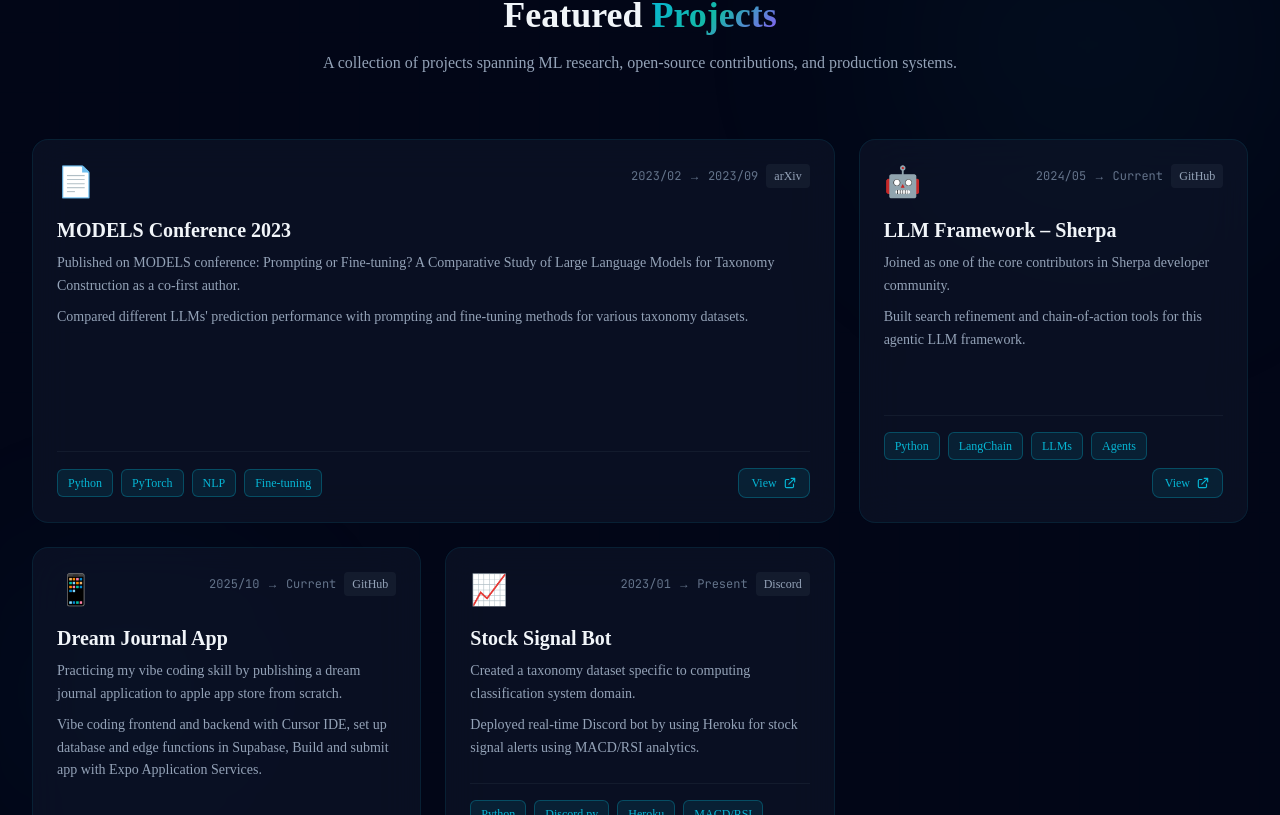
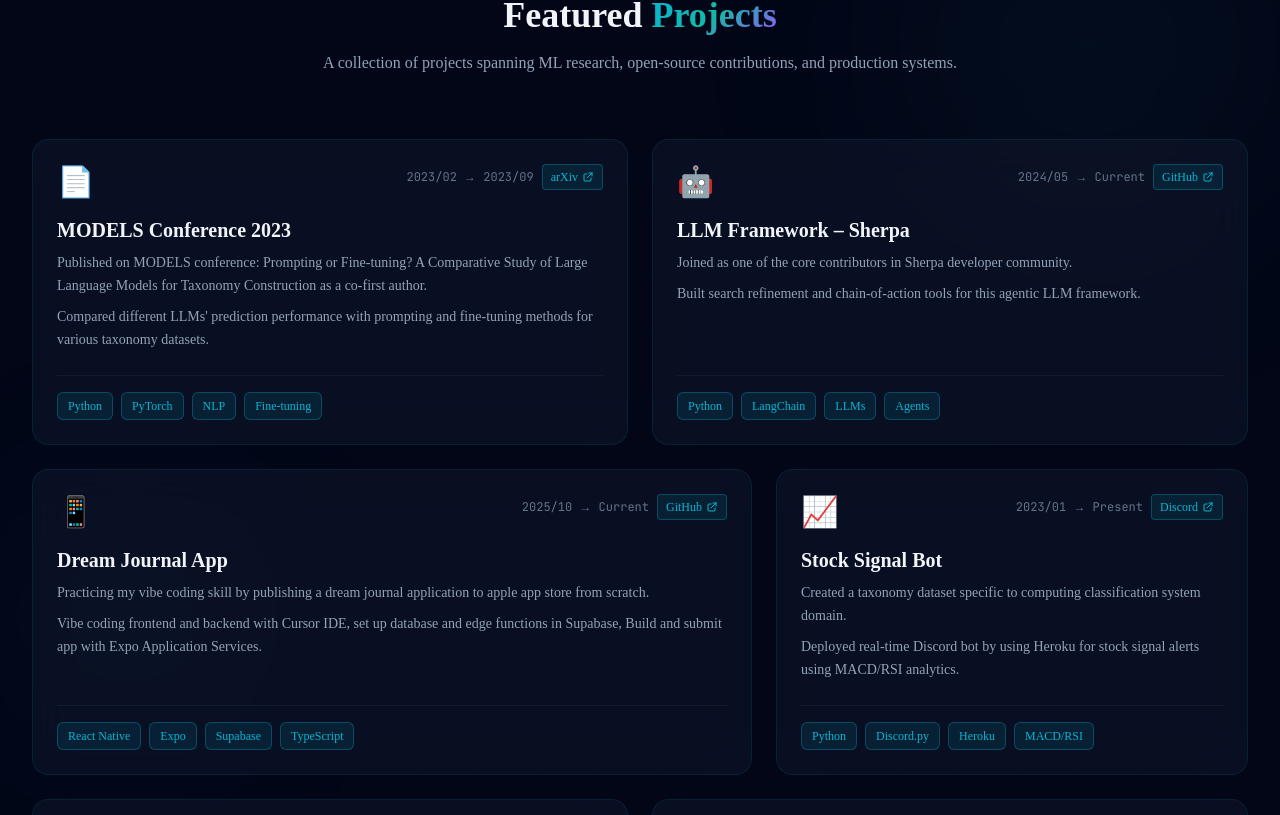
Before and after one commit to Bubbletea98/personal_website, a Next.js app: page / in a window 1280 px wide. Shown: the part 4585-5400 px from the top of the page. Built offline with nearby package versions, Linux system fonts and the light colour scheme.

Commit message:
4-column grid: MODELS+Sherpa equal, Dream Journal bigger than Stock

```diff
--- a/src/components/BentoProjects.tsx
+++ b/src/components/BentoProjects.tsx
@@ -38,18 +38,19 @@ const getProjectIcon = (name: string) => {
   return "💡";
 };
 
-// Define grid spans for bento layout
-// Priority: MODELS (large), Sherpa (tall), Dream Journal (tall), then smaller cards
+// Define grid spans for bento layout (10-column grid for precise ratios)
+// Row 1: MODELS (5) + Sherpa (5) = equal size
+// Row 2: Dream Journal (6) + Stock Signal (4) = 6:4 ratio
 const getGridSpan = (index: number): string => {
   const spans = [
-    "md:col-span-2 md:row-span-2", // 0: MODELS Conference - Large featured (2x2)
-    "md:col-span-1 md:row-span-2", // 1: Sherpa - Tall (1x2)
-    "md:col-span-1 md:row-span-2", // 2: Dream Journal - Tall (1x2)
-    "md:col-span-1 md:row-span-1", // 3: Stock Signal Bot - Small
-    "md:col-span-2 md:row-span-1", // 4: Airbnb - Wide
-    "md:col-span-1 md:row-span-1", // 5: Jamscript - Small
-    "md:col-span-1 md:row-span-1", // 6: Face Recognition - Small
-    "md:col-span-1 md:row-span-1", // 7: Rocket Club - Small
+    "md:col-span-5 md:row-span-1", // 0: MODELS Conference - Half of row 1
+    "md:col-span-5 md:row-span-1", // 1: Sherpa - Half of row 1 (equal with MODELS)
+    "md:col-span-6 md:row-span-1", // 2: Dream Journal - 6/10 of row 2
+    "md:col-span-4 md:row-span-1", // 3: Stock Signal Bot - 4/10 of row 2
+    "md:col-span-5 md:row-span-1", // 4: Airbnb - Half
+    "md:col-span-5 md:row-span-1", // 5: Jamscript - Half
+    "md:col-span-5 md:row-span-1", // 6: Face Recognition - Half
+    "md:col-span-5 md:row-span-1", // 7: Rocket Club - Half
   ];
   return spans[index % spans.length];
 };
@@ -84,8 +85,8 @@ export default function BentoProjects() {
           </p>
         </motion.div>
 
-        {/* Bento Grid */}
-        <div className="grid grid-cols-1 md:grid-cols-3 gap-4 md:gap-6 auto-rows-[minmax(180px,auto)]">
+        {/* Bento Grid - 10 columns for precise sizing */}
+        <div className="grid grid-cols-1 md:grid-cols-10 gap-4 md:gap-6 auto-rows-[minmax(180px,auto)]">
           {projects.map((project, index) => (
             <motion.div
               key={project.name}
@@ -115,11 +116,35 @@ export default function BentoProjects() {
                     <span className="text-xs text-slate-500 font-mono">
                       {project.startDate} → {project.endDate}
                     </span>
-                    {project.platform && (
+                    {project.platform && project.link ? (
+                      <motion.a
+                        href={project.link}
+                        target="_blank"
+                        rel="noopener noreferrer"
+                        whileHover={{ scale: 1.05 }}
+                        whileTap={{ scale: 0.95 }}
+                        className="flex items-center gap-1 text-xs px-2 py-1 rounded bg-neural-cyan/10 border border-neural-cyan/30 text-neural-cyan hover:bg-neural-cyan/20 hover:border-neural-cyan/50 transition-all"
+                      >
+                        {project.platform}
+                        <svg
+                          className="w-3 h-3"
+                          fill="none"
+                          stroke="currentColor"
+                          viewBox="0 0 24 24"
+                        >
+                          <path
+                            strokeLinecap="round"
+                            strokeLinejoin="round"
+                            strokeWidth={2}
+                            d="M10 6H6a2 2 0 00-2 2v10a2 2 0 002 2h10a2 2 0 002-2v-4M14 4h6m0 0v6m0-6L10 14"
+                          />
+                        </svg>
+                      </motion.a>
+                    ) : project.platform ? (
                       <span className="text-xs px-2 py-1 rounded bg-abyss-700/50 text-slate-400">
                         {project.platform}
                       </span>
-                    )}
+                    ) : null}
                   </div>
                 </div>
 
@@ -140,8 +165,8 @@ export default function BentoProjects() {
                   ))}
                 </div>
 
-                {/* Tech Stack Badges & Link */}
-                <div className="flex flex-wrap items-center gap-2 mt-4 pt-4 border-t border-abyss-700/50">
+                {/* Tech Stack Badges */}
+                <div className="flex flex-wrap gap-2 mt-4 pt-4 border-t border-abyss-700/50">
                   {(projectTechStacks[project.name] || ["Tech"]).map((tech) => (
                     <motion.span
                       key={tech}
@@ -151,31 +176,6 @@ export default function BentoProjects() {
                       {tech}
                     </motion.span>
                   ))}
-                  {project.link && (
-                    <motion.a
-                      href={project.link}
-                      target="_blank"
-                      rel="noopener noreferrer"
-                      whileHover={{ scale: 1.1 }}
-                      whileTap={{ scale: 0.95 }}
-                      className="ml-auto flex items-center gap-1.5 px-3 py-1.5 rounded-lg bg-neural-cyan/10 border border-neural-cyan/30 text-neural-cyan text-xs font-medium hover:bg-neural-cyan/20 hover:border-neural-cyan/50 transition-all"
-                    >
-                      <span>View</span>
-                      <svg
-                        className="w-3.5 h-3.5"
-                        fill="none"
-                        stroke="currentColor"
-                        viewBox="0 0 24 24"
-                      >
-                        <path
-                          strokeLinecap="round"
-                          strokeLinejoin="round"
-                          strokeWidth={2}
-                          d="M10 6H6a2 2 0 00-2 2v10a2 2 0 002 2h10a2 2 0 002-2v-4M14 4h6m0 0v6m0-6L10 14"
-                        />
-                      </svg>
-                    </motion.a>
-                  )}
                 </div>
 
                 {/* Hover glow effect */}
```
